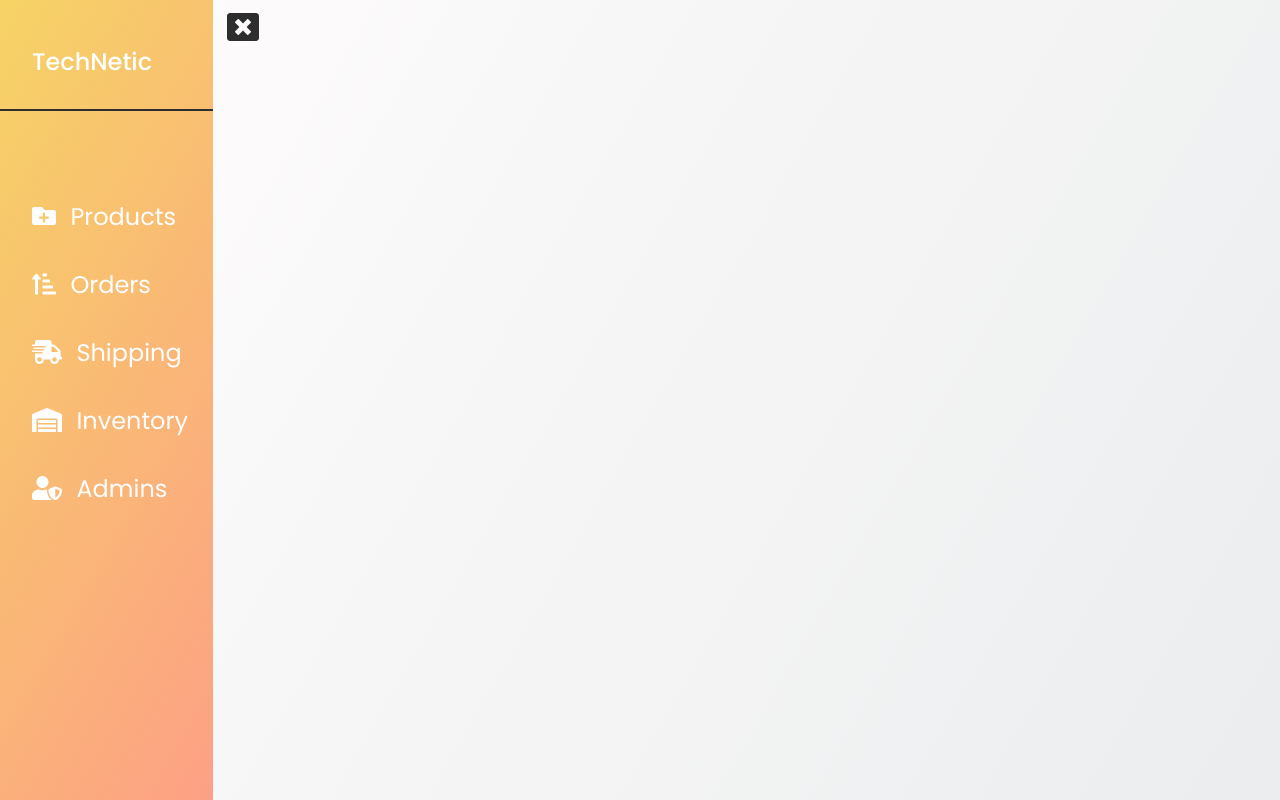
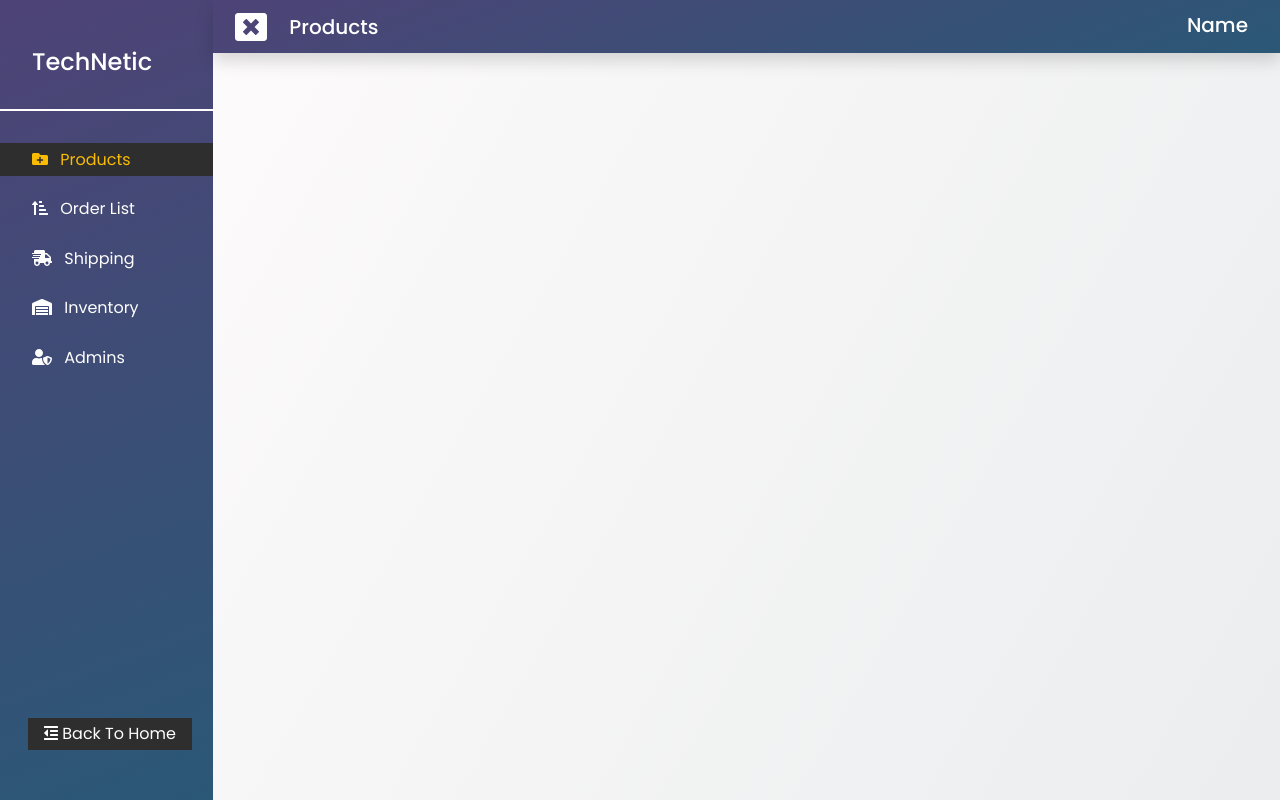
Before and after one commit to Mehedi0911/techNetic-client, a React (Create React App) app: page /admin in a window 1280 px wide. Built offline with nearby package versions, Linux system fonts and the light colour scheme.

Commit message:
added features

```diff
--- a/src/components/AdminDashboard/AdminDashboard.css
+++ b/src/components/AdminDashboard/AdminDashboard.css
@@ -2,9 +2,19 @@
     position: relative;
 }
 
+.admin-nav{
+    padding: 0 2rem 0 .5rem;
+}
+
+.admin-nav div> h5{
+    margin-top: .5rem;
+    margin-left: 1rem;
+    text-transform: capitalize;
+}
+
 .navigator-active{
     width: 20%;
-    background-image: linear-gradient(120deg, #f6d365 0%, #fda085 100%);;
+    background-image: linear-gradient(-20deg, #2b5876 0%, #4e4376 100%);
     height: 100vh;
     animation-name: navigatorAnim;
     animation-duration: .75s;
@@ -18,15 +28,38 @@
     width: 100%;
     background-image: linear-gradient(120deg, #fdfbfb 0%, #ebedee 100%);
     height: 100vh;
+
 }
 
 .nav-toggle-btn{
     background: none;
     border: none;
     font-size: 2rem;
-    color: var(--dark);
+    color: var(--pure);
     margin-left: .5rem;
     margin-top: .2rem;
+    transition: all ease .3s;
+}
+
+.nav-toggle-btn:hover{
+    color: var(--primary);
+    transform: scale(1.05);
+}
+
+.back-btn{
+    position: absolute;
+    bottom: 50px;
+    margin-left: 1.75rem;
+    padding: .25rem 1rem;
+    background: var(--dark);
+    border: none;
+    color: var(--pure);
+    transition: all ease .3s;
+}
+
+.back-btn:hover{
+    color: var(--primary);
+
 }
 
 /* .open-btn{
@@ -45,15 +78,15 @@
     padding-left: 2rem;
     padding-bottom: 2rem;
     color: white;
-    border-bottom: 2px solid var(--dark);
+    border-bottom: 2px solid white;
 
 }
 
 .navigator-links{
 
-    margin-top: 5rem;
+    margin-top: 2rem;
     color:var(--pure);
-    font-size: 1.5rem;
+    font-size: 1rem;
     width: 100%;
 
 
@@ -61,7 +94,13 @@
 
 .navigator-links p{
 
-    padding: .5rem 0 .5rem 2rem;
+    padding: .3rem 0 .3rem 2rem;
+}
+
+.navigator-links p.active-links{
+    background: var(--dark);
+    color: var(--primary);
+    transition: all ease .3s;
 }
 
 .navigator-links p:hover{
@@ -83,7 +122,7 @@
 
 /* media queries...... */
 
-@media only screen and (max-width: 900px) {
+@media only screen and (max-width: 1000px) {
     .navigator-active {
         width: 350px;
 
@@ -93,7 +132,7 @@
 
   @media only screen and (max-width: 600px) {
     .navigator-active {
-        width: 300px;
+        width: 350px;
 
     }
 
--- a/src/components/AdminDashboard/AdminDashboard.js
+++ b/src/components/AdminDashboard/AdminDashboard.js
@@ -1,12 +1,16 @@
 import React, { useState } from 'react';
 import './AdminDashboard.css';
 import { FontAwesomeIcon } from '@fortawesome/react-fontawesome'
-import { faBars, faWindowClose, faFolderPlus, faSortAmountUpAlt, faShippingFast, faWarehouse, faUserShield } from '@fortawesome/free-solid-svg-icons'
+import { faBars, faWindowClose, faFolderPlus, faSortAmountUpAlt, faShippingFast, faWarehouse, faUserShield, faOutdent } from '@fortawesome/free-solid-svg-icons'
 const AdminDashboard = () => {
+    const [isActive, setActive] = useState('products');
     const [isHidden, setHidden] = useState(false)
 
     const handleHiddenBtn = () => {
         setHidden(!isHidden);
+    }
+    const toggleClass = (e) => {
+        setActive(e);
     }
     return (
         <div className="d-flex admin-dashboard">
@@ -14,15 +18,26 @@ const AdminDashboard = () => {
                 <h4 className="brand-logo">TechNetic</h4>
 
                 <div className="navigator-links">
-                    <p><FontAwesomeIcon className="nav-icons" icon={faFolderPlus} /> Products</p>
-                    <p><FontAwesomeIcon className="nav-icons" icon={faSortAmountUpAlt} /> Orders</p>
-                    <p><FontAwesomeIcon className="nav-icons" icon={faShippingFast} /> Shipping</p>
-                    <p><FontAwesomeIcon className="nav-icons" icon={faWarehouse} /> Inventory</p>
-                    <p><FontAwesomeIcon className="nav-icons" icon={faUserShield} /> Admins</p>
+                    <p className={isActive === "products" ? "active-links" : ''} onClick={() => toggleClass('products')}><FontAwesomeIcon className="nav-icons" icon={faFolderPlus} /> Products</p>
+                    <p className={isActive === "orders" ? "active-links" : ''} onClick={() => toggleClass('orders')}><FontAwesomeIcon className="nav-icons" icon={faSortAmountUpAlt} /> Order List</p>
+                    <p className={isActive === "shipping" ? "active-links" : ''} onClick={() => toggleClass('shipping')}><FontAwesomeIcon className="nav-icons" icon={faShippingFast} /> Shipping</p>
+                    <p className={isActive === "inventory" ? "active-links" : ''} onClick={() => toggleClass('inventory')}><FontAwesomeIcon className="nav-icons" icon={faWarehouse} /> Inventory</p>
+                    <p className={isActive === "admins" ? "active-links" : ''} onClick={() => toggleClass('admins')}><FontAwesomeIcon className="nav-icons" icon={faUserShield} /> Admins</p>
                 </div>
+                <button className="back-btn"><FontAwesomeIcon icon={faOutdent} /> Back To Home</button>
             </div>
+
             <div className="admin-contents">
-                <button onClick={() => handleHiddenBtn()} className="nav-toggle-btn">{isHidden ? <FontAwesomeIcon icon={faBars} /> : <FontAwesomeIcon icon={faWindowClose} />}</button>
+
+                <div className="admin-nav bg-brand-dark shadow d-flex justify-content-between align-items-center">
+                    <div className='d-flex justify-content-between align-items-center'>
+                        <button onClick={() => handleHiddenBtn()} className="nav-toggle-btn">{isHidden ? <FontAwesomeIcon icon={faBars} /> : <FontAwesomeIcon icon={faWindowClose} />}</button>
+                        <h5 className="text-white">{isActive}</h5>
+                    </div>
+                    <h5 className="text-white mt-1">Name</h5>
+                </div>
+
+
 
             </div>
         </div>
--- a/src/components/Utilities/utilities.css
+++ b/src/components/Utilities/utilities.css
@@ -10,7 +10,8 @@
 }
 
 .bg-brand-dark{
-    background-color: var(--secondary);
+    background-image: linear-gradient(-20deg, #2b5876 0%, #4e4376 100%);
+
 }
 
 .brand-text-primary{
```
